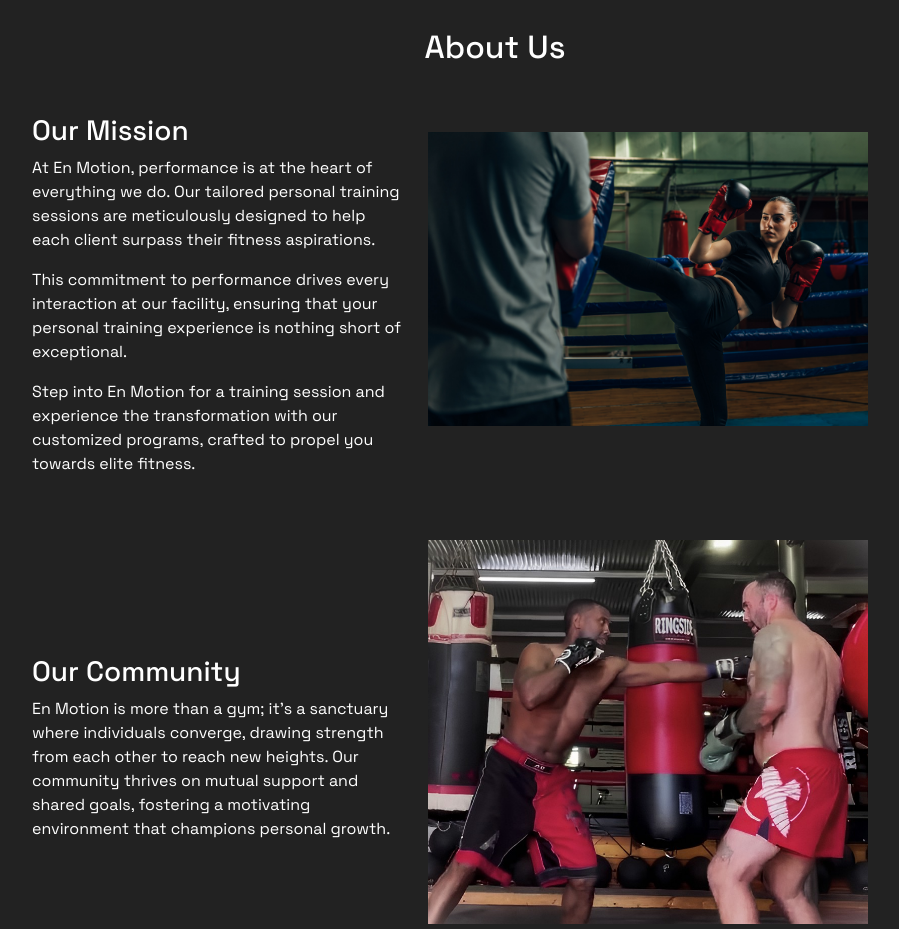
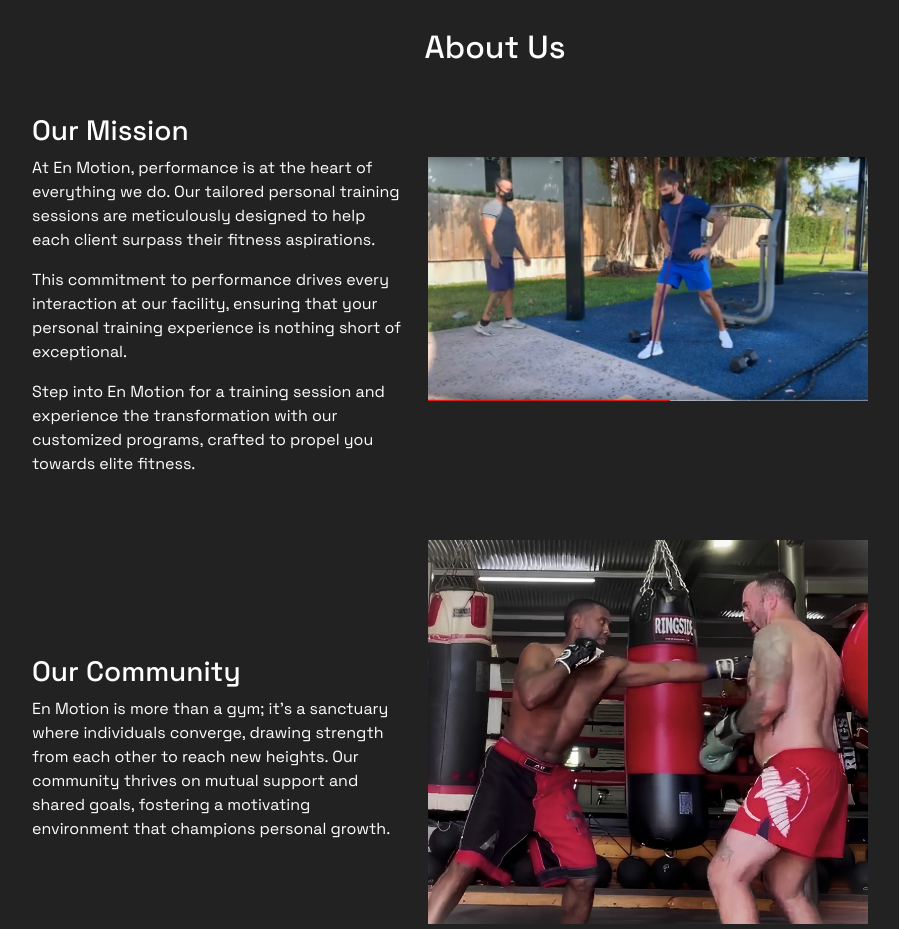
Before and after one commit to Cjrhodes/enmotion-dev, a Next.js app: page / in a window 1280 px wide. Shown: the part 820-1749 px from the top of the page, without its empty margins (145-1044 px from the left). Built offline with nearby package versions, Linux system fonts and the light colour scheme.

Commit message:
added images

```diff
--- a/src/components/about/AboutSection3.tsx
+++ b/src/components/about/AboutSection3.tsx
@@ -25,7 +25,7 @@ const AboutSection = () => {
               <div className="col-lg-7 mt-5 mt-lg-0 order-lg-2 order-1">
                 <div className="image-container d-flex justify-content-lg-end justify-content-center pr-lg-5">
                   <Image
-                    src="/img/kickboxtraining.jpeg"
+                    src="/img/video-preview.jpg"
                     alt="About Image"
                     width={500} // Increased width
                     height={600} // Increased height
```
